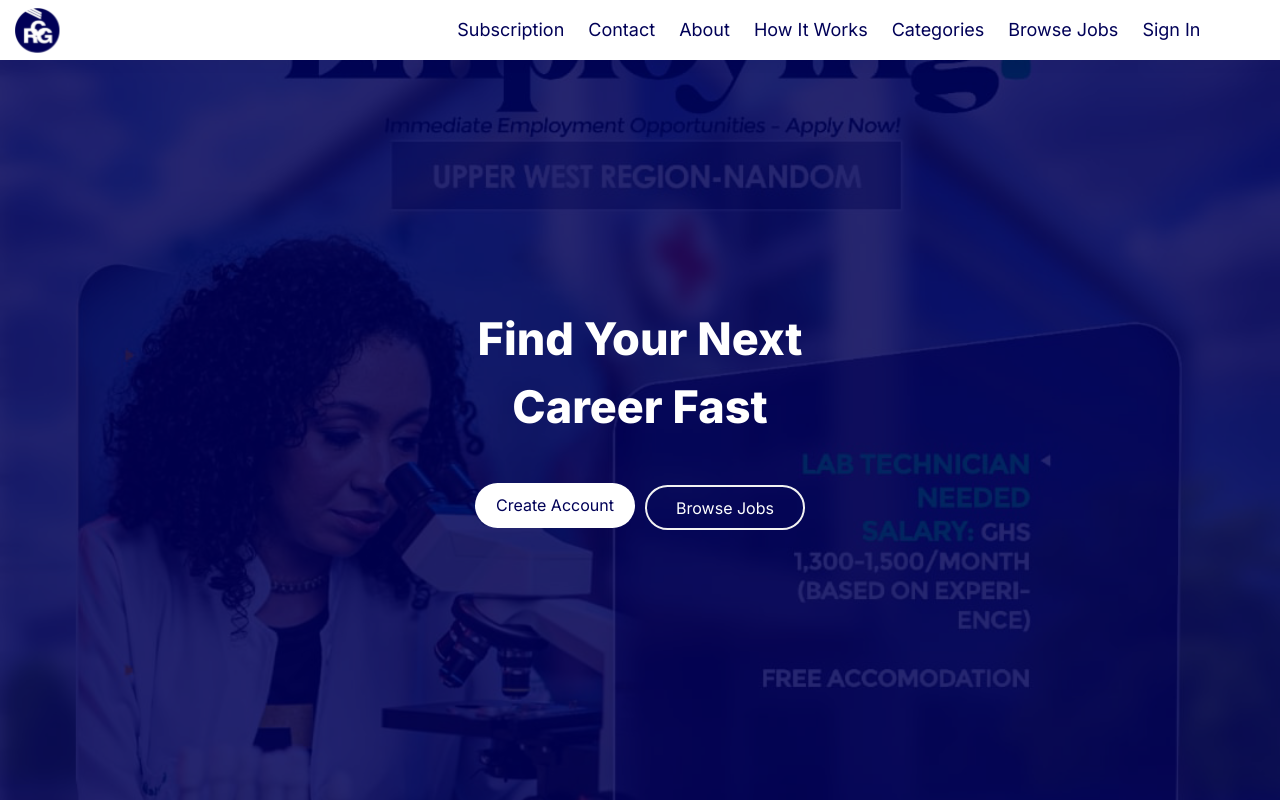
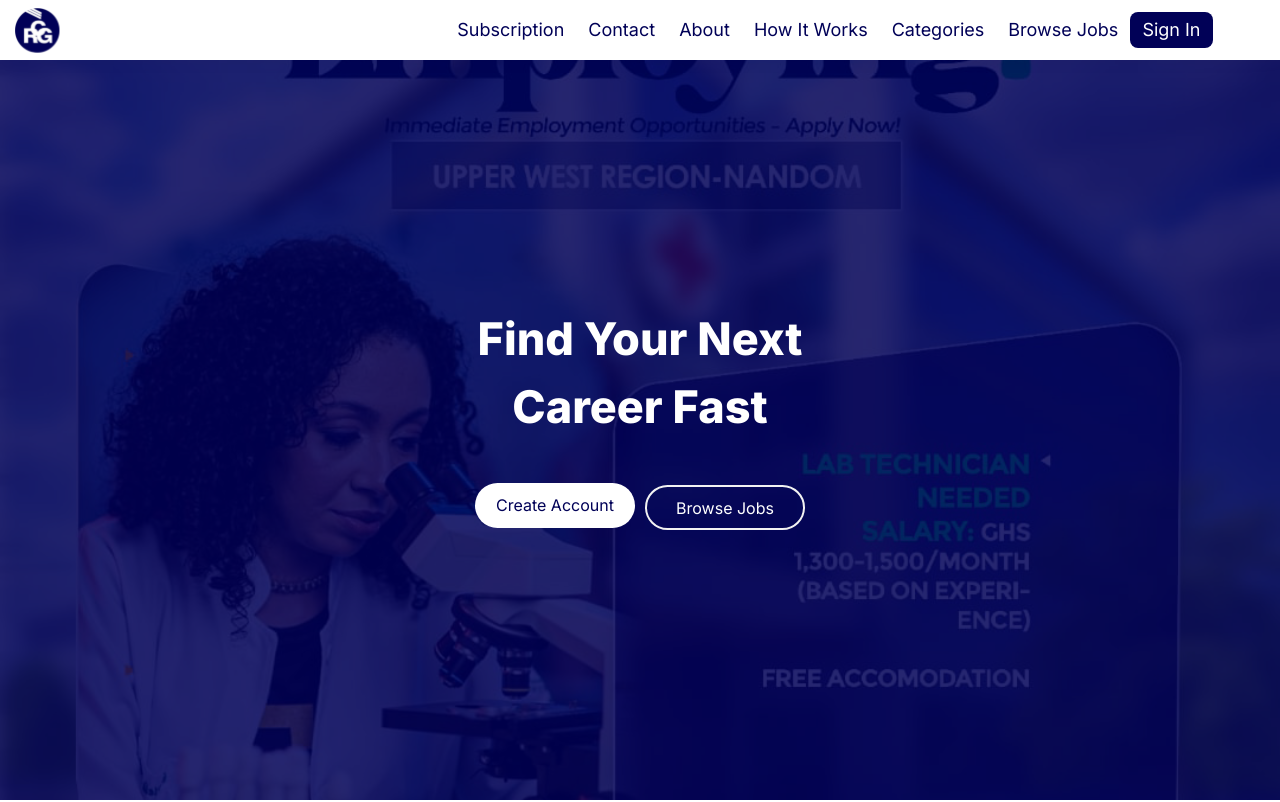
Before and after one commit to starkjoy/Consulting-Agency, a Next.js app: page /home in a window 1280 px wide. Shown: the top 802 px of the page. Built offline with nearby package versions, Linux system fonts and the light colour scheme; no server answers; the database is empty.

Commit message:
Fixed Sign In Style

```diff
--- a/src/app/home/landing.css
+++ b/src/app/home/landing.css
@@ -1018,8 +1018,6 @@
         max-width: 1400px;
     }
 
-    .category-group
-
     .sign {
         padding: 10px;
         background-color: #010157;
```
